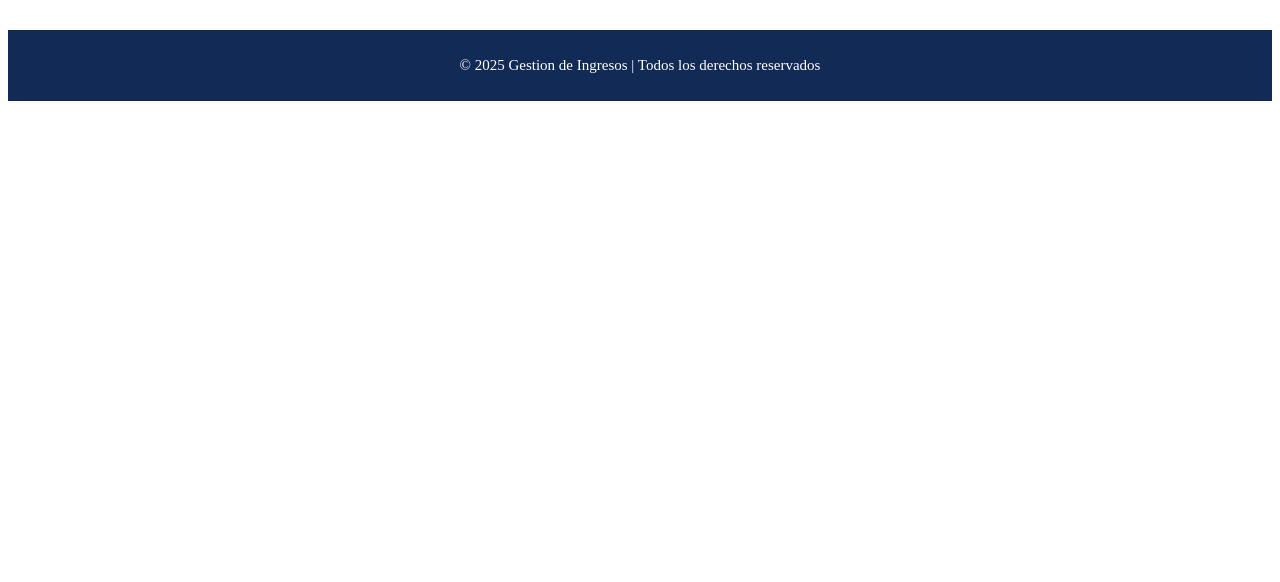
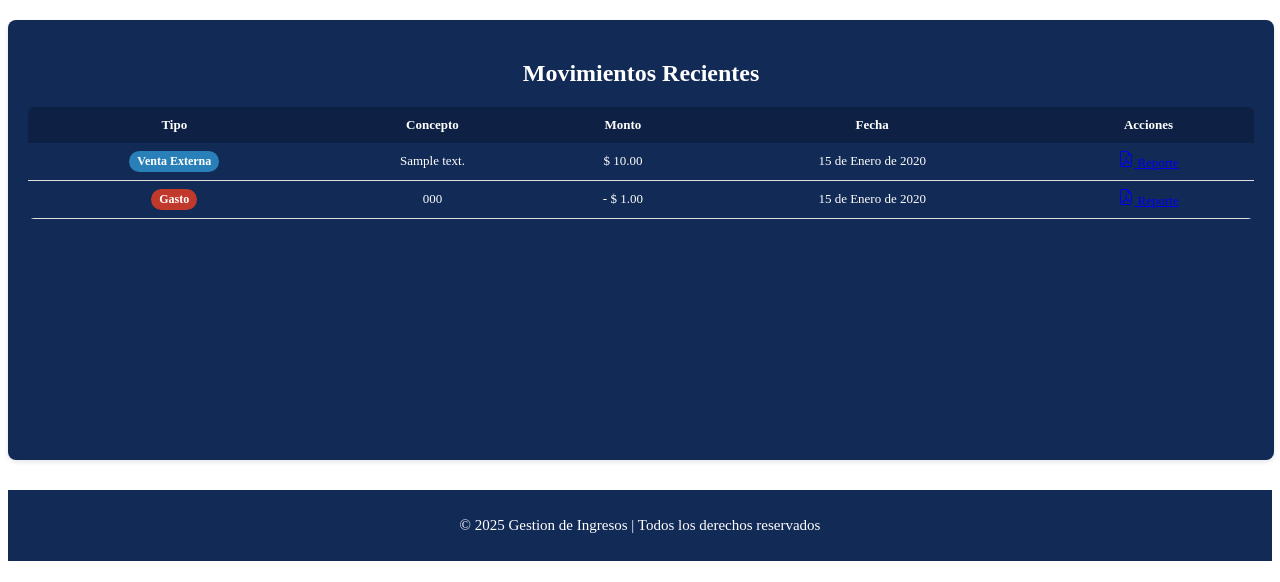
Before and after one commit to goba080428hhgnrla-eng/recicla_cecytem, a Django app: page /generar-reportes/ in a window 1280 px wide. Shown: the part 218-800 px from the top of the page. Run offline with Django 5.2, Linux system fonts and the light colour scheme; tables that the repository leaves empty hold one stand-in row (values such as "Sample post").

Commit message:
vista de reportes funcional

```diff
--- a/CecyRe/Templates/Ingresos/adminInicio.html
+++ b/CecyRe/Templates/Ingresos/adminInicio.html
@@ -15,7 +15,7 @@
         <img src="{% static 'iconos_ingresos/usuarioicono.png' %}"  class="logo1">
     </div>
 
-     <center> <h1>DASHBOARD Ingresos</h1></center>
+     <center> <h1>DASHBOARD INGRESOS</h1></center>
 
        <div class="logotitulo2">
         <img src="{% static 'iconos_ingresos/logocecy.png' %}"  class="logo2">
--- a/CecyRe/Templates/Ingresos/generar_reportes.html
+++ b/CecyRe/Templates/Ingresos/generar_reportes.html
@@ -24,7 +24,63 @@
  <nav>
             {% include "Ingresos/menu_navegacion.html" %}
     </nav>
+    <section>
+        <div id="divdash3" style="width:97%;">
+    <h2>Movimientos Recientes</h2>
 
+   <table class="tabla-movimientos">
+    <thead>
+        <tr>
+            <th>Tipo</th>
+            <th>Concepto</th>
+            <th>Monto</th>
+            <th>Fecha</th>
+            <th>Acciones</th> <!-- Nueva columna -->
+        </tr>
+    </thead>
+    <tbody>
+
+        {% for venta in ventas_recientes %}
+        <tr>
+            <td><span class="tipo venta">Venta Externa</span></td>
+            <td>{{ venta.descripcion }}</td>
+            <td class="positivo">$ {{ venta.total }}</td>
+            <td>{{ venta.fecha }}</td>
+            <td>
+    <a href="{% url 'reporte-venta' venta.id_venta_externa %}" class="btn-pdf" target="_blank">
+        <svg xmlns="http://www.w3.org/2000/svg" width="16" height="16" fill="currentColor" class="bi bi-file-earmark-pdf" viewBox="0 0 16 16">
+            <path d="M14 14V4.5L9.5 0H4a2 2 0 0 0-2 2v12a2 2 0 0 0 2 2h8a2 2 0 0 0 2-2M9.5 3A1.5 1.5 0 0 0 11 4.5h2V14a1 1 0 0 1-1 1H4a1 1 0 0 1-1-1V2a1 1 0 0 1 1-1h5.5z"/>
+            <path d="M4.603 14.087a.8.8 0 0 1-.438-.42c-.195-.388-.13-.776.08-1.102.198-.307.526-.568.897-.787a7.7 7.7 0 0 1 1.482-.645 20 20 0 0 0 1.062-2.227 7.3 7.3 0 0 1-.43-1.295c-.086-.4-.119-.796-.046-1.136.075-.354.274-.672.65-.823.192-.077.4-.12.602-.077a.7.7 0 0 1 .477.365c.088.164.12.356.127.538.007.188-.012.396-.047.614-.084.51-.27 1.134-.52 1.794a11 11 0 0 0 .98 1.686 5.8 5.8 0 0 1 1.334.05c.364.066.734.195.96.465.12.144.193.32.2.518.007.192-.047.382-.138.563a1.04 1.04 0 0 1-.354.416.86.86 0 0 1-.51.138c-.331-.014-.654-.196-.933-.417a5.7 5.7 0 0 1-.911-.95 11.7 11.7 0 0 0-1.997.406 11.3 11.3 0 0 1-1.02 1.51c-.292.35-.609.656-.927.787a.8.8 0 0 1-.58.029m1.379-1.901q-.25.115-.459.238c-.328.194-.541.383-.647.547-.094.145-.096.25-.04.361q.016.032.026.044l.035-.012c.137-.056.355-.235.635-.572a8 8 0 0 0 .45-.606m1.64-1.33a13 13 0 0 1 1.01-.193 12 12 0 0 1-.51-.858 21 21 0 0 1-.5 1.05zm2.446.45q.226.245.435.41c.24.19.407.253.498.256a.1.1 0 0 0 .07-.015.3.3 0 0 0 .094-.125.44.44 0 0 0 .059-.2.1.1 0 0 0-.026-.063c-.052-.062-.2-.152-.518-.209a4 4 0 0 0-.612-.053zM8.078 7.8a7 7 0 0 0 .2-.828q.046-.282.038-.465a.6.6 0 0 0-.032-.198.5.5 0 0 0-.145.04c-.087.035-.158.106-.196.283-.04.192-.03.469.046.822q.036.167.09.346z"/>
+        </svg>
+        Reporte
+    </a>
+</td>
+        </tr>
+        {% endfor %}
+
+        {% for gasto in gastos_recientes %}
+        <tr>
+            <td><span class="tipo gasto">Gasto</span></td>
+            <td>{{ gasto.concepto }}</td>
+            <td class="negativo">- $ {{ gasto.monto }}</td>
+            <td>{{ gasto.fecha }}</td>
+            <td>
+    <a href="{% url 'reporte-gasto' gasto.id_gastos %}" class="btn-pdf" target="_blank">
+        <svg xmlns="http://www.w3.org/2000/svg" width="16" height="16" fill="currentColor" class="bi bi-file-earmark-pdf" viewBox="0 0 16 16">
+            <path d="M14 14V4.5L9.5 0H4a2 2 0 0 0-2 2v12a2 2 0 0 0 2 2h8a2 2 0 0 0 2-2M9.5 3A1.5 1.5 0 0 0 11 4.5h2V14a1 1 0 0 1-1 1H4a1 1 0 0 1-1-1V2a1 1 0 0 1 1-1h5.5z"/>
+            <path d="M4.603 14.087a.8.8 0 0 1-.438-.42c-.195-.388-.13-.776.08-1.102.198-.307.526-.568.897-.787a7.7 7.7 0 0 1 1.482-.645 20 20 0 0 0 1.062-2.227 7.3 7.3 0 0 1-.43-1.295c-.086-.4-.119-.796-.046-1.136.075-.354.274-.672.65-.823.192-.077.4-.12.602-.077a.7.7 0 0 1 .477.365c.088.164.12.356.127.538.007.188-.012.396-.047.614-.084.51-.27 1.134-.52 1.794a11 11 0 0 0 .98 1.686 5.8 5.8 0 0 1 1.334.05c.364.066.734.195.96.465.12.144.193.32.2.518.007.192-.047.382-.138.563a1.04 1.04 0 0 1-.354.416.86.86 0 0 1-.51.138c-.331-.014-.654-.196-.933-.417a5.7 5.7 0 0 1-.911-.95 11.7 11.7 0 0 0-1.997.406 11.3 11.3 0 0 1-1.02 1.51c-.292.35-.609.656-.927.787a.8.8 0 0 1-.58.029m1.379-1.901q-.25.115-.459.238c-.328.194-.541.383-.647.547-.094.145-.096.25-.04.361q.016.032.026.044l.035-.012c.137-.056.355-.235.635-.572a8 8 0 0 0 .45-.606m1.64-1.33a13 13 0 0 1 1.01-.193 12 12 0 0 1-.51-.858 21 21 0 0 1-.5 1.05zm2.446.45q.226.245.435.41c.24.19.407.253.498.256a.1.1 0 0 0 .07-.015.3.3 0 0 0 .094-.125.44.44 0 0 0 .059-.2.1.1 0 0 0-.026-.063c-.052-.062-.2-.152-.518-.209a4 4 0 0 0-.612-.053zM8.078 7.8a7 7 0 0 0 .2-.828q.046-.282.038-.465a.6.6 0 0 0-.032-.198.5.5 0 0 0-.145.04c-.087.035-.158.106-.196.283-.04.192-.03.469.046.822q.036.167.09.346z"/>
+        </svg>
+        Reporte
+    </a>
+</td>
+
+        </tr>
+        {% endfor %}
+
+    </tbody>
+</table>
+
+</section>
 <footer>
       {% include "Ingresos/footter_ingresos.html" %}
 </footer>
--- /dev/null
+++ b/CecyRe/Templates/Ingresos/reporte_gasto_pdf.html
@@ -0,0 +1,5 @@
+<h1>Reporte de Gasto</h1>
+<p><strong>Concepto:</strong> {{ gasto.concepto }}</p>
+<p><strong>Monto:</strong> $ {{ gasto.monto }}</p>
+<p><strong>Fecha:</strong> {{ gasto.fecha }}</p>
+<p><strong>Descripción:</strong> {{ gasto.descripcion }}</p>
--- /dev/null
+++ b/CecyRe/Templates/Ingresos/reporte_venta_pdf.html
@@ -0,0 +1,4 @@
+<h1>Reporte de Venta</h1>
+<p><strong>Descripción:</strong> {{ venta.descripcion }}</p>
+<p><strong>Total:</strong> $ {{ venta.total }}</p>
+<p><strong>Fecha:</strong> {{ venta.fecha }}</p>
--- a/CecyRe/applications/Ingresos/models.py
+++ b/CecyRe/applications/Ingresos/models.py
@@ -87,7 +87,6 @@ class DetalleVentaExterna(models.Model):
     materia = models.CharField(max_length=1, choices=MATERIA_CHOICES)
     cantidad_kg = models.DecimalField(max_digits=10, decimal_places=2)
     precio_kg = models.DecimalField(max_digits=10, decimal_places=2)
-    subtotal = models.DecimalField(max_digits=10, decimal_places=2)
     id_venta_externa = models.ForeignKey(VentaExterna, on_delete=models.CASCADE)
 
     class Meta:
--- a/CecyRe/applications/Ingresos/urls.py
+++ b/CecyRe/applications/Ingresos/urls.py
@@ -7,7 +7,6 @@ urlpatterns = [
     path('venta-externa/', views.VentaExternaCLAS.as_view(), name='ventaexterna'),
     path('registro-gasto/', views.GastosCLAS.as_view(), name='registrogasto'),
     path('generar-reportes/', views.ReportesCLAS.as_view(), name='genreportes'),
-
-
-
+    path('reporte-gasto/<int:id>/', views.generar_reporte_gasto, name='reporte-gasto'),
+    path('reporte-venta/<int:id>/', views.generar_reporte_venta, name='reporte-venta'),
 ]
--- a/CecyRe/applications/Ingresos/views.py
+++ b/CecyRe/applications/Ingresos/views.py
@@ -1,5 +1,5 @@
 from decimal import Decimal
-from django.shortcuts import render
+from django.shortcuts import render, get_object_or_404
 from django.views.generic.edit import FormView
 from django.db.models import Sum
 from django.db.models.functions import TruncMonth
@@ -114,7 +114,7 @@ class DashAdminCLAS(CreateView):
 class VentaExternaCLAS(FormView):
     template_name = "Ingresos/ventas_externas.html"
     form_class = VentaExternaCLAS
-    success_url = reverse_lazy('ventainterna')
+    success_url = reverse_lazy('ventaexterna')
 
     def form_valid(self, form):
 
@@ -207,7 +207,63 @@ class GastosCLAS(FormView):
 
 
 
-class ReportesCLAS(ListView):
+class ReportesCLAS(CreateView):
     model = Gastos
     template_name = "Ingresos/generar_reportes.html"
-    fields=('__all__')
+    fields = '__all__'
+
+    def get_context_data(self, **kwargs):
+        context = super().get_context_data(**kwargs)
+
+        # Todas las ventas externas, ordenadas por fecha descendente
+        ventas = VentaExterna.objects.all().order_by('-fecha')
+
+        # Todos los gastos, ordenados por fecha descendente
+        gastos = Gastos.objects.all().order_by('-fecha')
+
+        context['ventas_recientes'] = ventas
+        context['gastos_recientes'] = gastos
+
+        return context
+
+# from django.shortcuts import get_object_or_404, render
+from django.http import HttpResponse
+from xhtml2pdf import pisa
+from .models import Gastos, VentaExterna
+
+from django.template.loader import get_template
+from xhtml2pdf import pisa
+from django.http import HttpResponse
+
+def generar_reporte_gasto(request, id):
+    gasto = get_object_or_404(Gastos, id_gastos=id)
+    template_path = 'Ingresos/reporte_gasto_pdf.html'
+    context = {'gasto': gasto}
+
+    response = HttpResponse(content_type='application/pdf')
+    response['Content-Disposition'] = f'filename="gasto_{gasto.id_gastos}.pdf"'
+
+    template = get_template(template_path)
+    html = template.render(context)  # HTML crudo
+    pisa_status = pisa.CreatePDF(html, dest=response)
+
+    if pisa_status.err:
+        return HttpResponse('Error al generar PDF', status=500)
+    return response
+
+
+def generar_reporte_venta(request, id):
+    venta = get_object_or_404(VentaExterna, id_venta_externa=id)
+    template_path = 'Ingresos/reporte_venta_pdf.html'
+    context = {'venta': venta}
+
+    response = HttpResponse(content_type='application/pdf')
+    response['Content-Disposition'] = f'filename="venta_{venta.id_venta_externa}.pdf"'
+
+    template = get_template(template_path)
+    html = template.render(context)
+    pisa_status = pisa.CreatePDF(html, dest=response)
+
+    if pisa_status.err:
+        return HttpResponse('Error al generar PDF', status=500)
+    return response
--- a/CecyRe/applications/MarketPlace/models.py
+++ b/CecyRe/applications/MarketPlace/models.py
@@ -29,7 +29,7 @@ class Usuario(models.Model):
     rol = models.CharField(max_length=10, choices=ROLES, null=False)
     fecha_registro = models.DateTimeField(auto_now_add=True)
     estado = models.CharField(max_length=100, blank=True, null=True)
-    teléfono = models.CharField(max_length=15, blank=True, null=True)
+    telefono = models.CharField(max_length=15, blank=True, null=True)
     password = models.CharField(max_length=200, null=False)
     correo = models.EmailField(max_length=80)
 
--- a/CecyRe/static/IngresosCSS/estilos_ingresos.css
+++ b/CecyRe/static/IngresosCSS/estilos_ingresos.css
@@ -1,4 +1,4 @@
-/* Estilos del header  */
+Estilos del header
 section{
     background-color: #a9a9a9;
     height: auto;
@@ -462,3 +462,55 @@ section{
 .gastos3 tbody tr:hover {
     background: #1e8449;
 }
+/* ESTILOS DE GENERAR REPORTES */
+/* #divdashrep {
+
+    width: 703px;
+    height: 400px;
+     background: #122a56;
+    color: #ffffff;
+    padding: 20px;
+    text-align: center;
+     padding: 20px;
+    border-radius: 8px;
+    box-shadow: 0 2px 5px rgba(0,0,0,0.1);
+     margin-top: 20px;
+}
+ .tabla-movimientosrep {
+    width: 100%;
+    height: 90%;
+    border-collapse: collapse;
+    margin-top: 15px;
+    background-color: #122a56;
+    color: #ffffff;
+}
+
+.tabla-movimientosrep  {
+    width: 100%;
+    border-collapse: collapse;
+    background: #122a56;
+    color: #ffff;
+    border-radius: 6px;
+    overflow: hidden;
+}
+
+.tabla-movimientosrep thead {
+    background: #0e2144;
+}
+
+.tabla-movimientosrep th {
+    padding: 10px;
+    color: #ffffff;
+    font-size: 13px;
+}
+
+.tabla-movimientosrep td {
+    padding: 8px;
+    font-size: 13px;
+    border-bottom: 1px solid #e0e0e0;
+    text-align: center;
+}
+
+.tabla-movimientosrep tbody tr:hover {
+    background: #1e8449;
+}  */
```
Also changed, not shown: CecyRe/Templates/Ingresos/ccc.html (deleted, +0 -86 lines), CecyRe/applications/MarketPlace/migrations/0003_remove_usuario_telefono_usuario_teléfono.py (added), CecyRe/static/IngresosCSS/OIP.webp (deleted).
